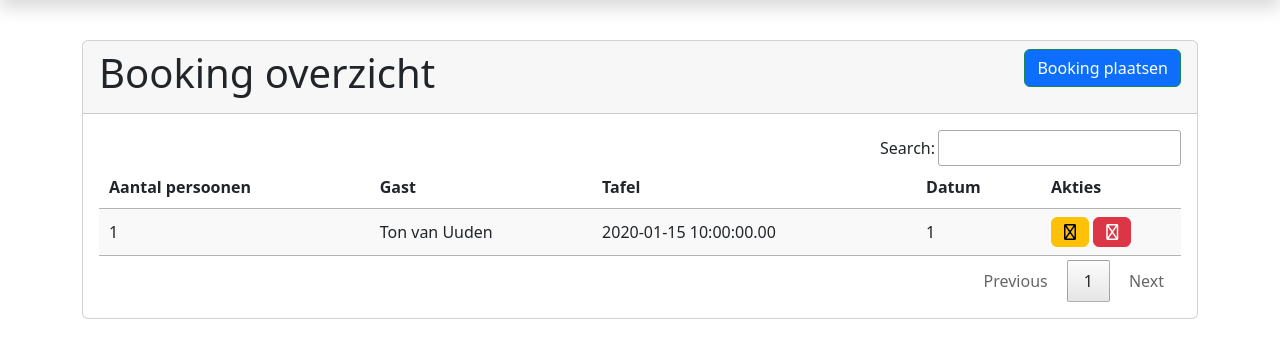
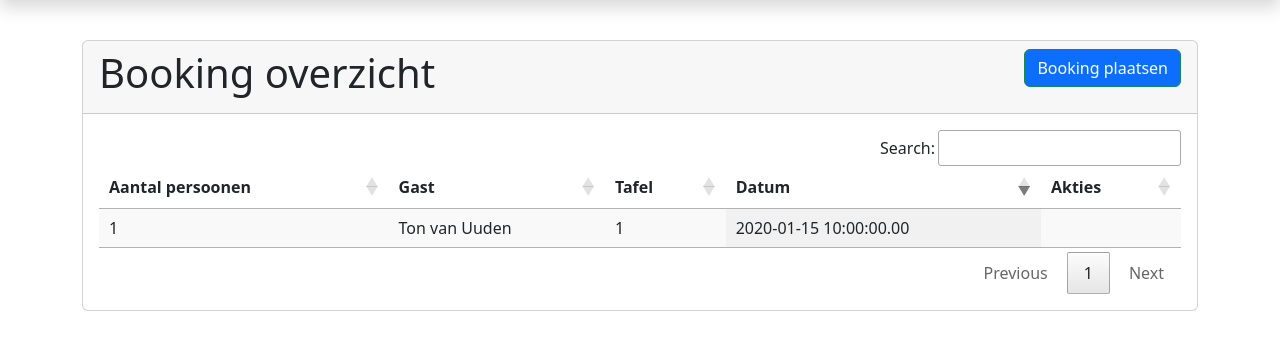
Before and after one commit to TheGamingBram/Project7-Bontemps, a PHP site: page /bookingen/ in a window 1280 px wide. Shown: the part 110-468 px from the top of the page. Run offline with PHP 8.4, Linux system fonts and the light colour scheme; the visitor is signed in with stand-in values (Sample User, id 1); data comes from the database, SQL or seed files in the repository; tables that the repository leaves empty hold one stand-in row (values such as "Sample post"); some libraries are stand-ins or nearby versions.

Commit message:
Changes ordering table bookingen

```diff
--- a/bookingen/index.php
+++ b/bookingen/index.php
@@ -35,27 +35,33 @@
    $tableBooking = "";
 
    if($reservaties) {
+        $dateToday = date('Y-m-d H:i:s');
         foreach($reservaties as $reservatie)
         {
-            // prettyprint($reservatie);
+            $addDelete = "";
+            $sortDate = strtotime($reservatie->date);
+            if($reservatie->date > $dateToday)
+            {
+                $addDelete = "  <a href='?booking=" . $reservatie->id ."&action=edit' class='btn btn-warning'>
+                                    <i class='fa-regular fa-pen'></i>
+                                </a>
+                                <a href='?booking=" . $reservatie->id . "&action=delete' class='btn btn-danger'>
+                                    <i class='fa-regular fa-trash'></i>
+                                </a>";
+            }
+
             $tableBooking .=
             "<tr>
                 <td>" . $reservatie->quantity . "</td>
                 <td>" . $reservatie->getCustomerName() . "</td>
-                <td>" . $reservatie->date . "</td>
                 <td>" . $reservatie->tableId . "</td>
+                <td data-sort='". $sortDate ."'>" . $reservatie->date . "</td>
                 <td>
-                    <a href='?booking=" . $reservatie->id ."&action=edit' class='btn btn-warning'>
-                        <i class='fa-regular fa-pen'></i>
-                    </a>
-                    <a href='?booking=" . $reservatie->id . "&action=delete' class='btn btn-danger'>
-                        <i class='fa-regular fa-trash'></i>
-                    </a>
+                    ".$addDelete."
                 </td>
             </tr>";
         }
    }
-
 
    include("../Assets/Header.php"); //connection Styling
 ?>
@@ -110,9 +116,9 @@
 <script>
     $(document).ready( function () {
         $('#bookingenTable').DataTable({
-            "ordering": false,
             "info":     false,
             "bLengthChange": false,
+            "order": [[3, 'desc']],
             "language": {
                 "url": "//cdn.datatables.net/plug-ins/1.12.1/i18n/nl-NL.json"
             }
```
